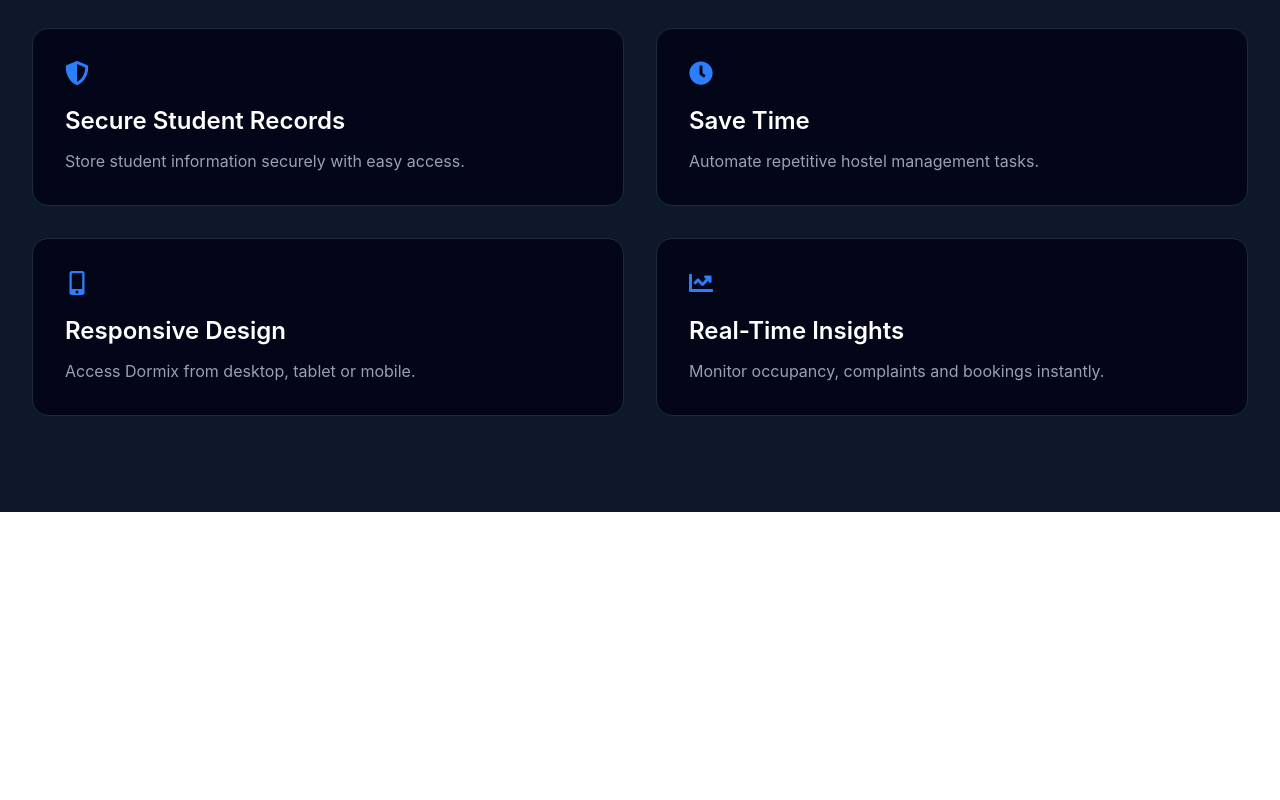
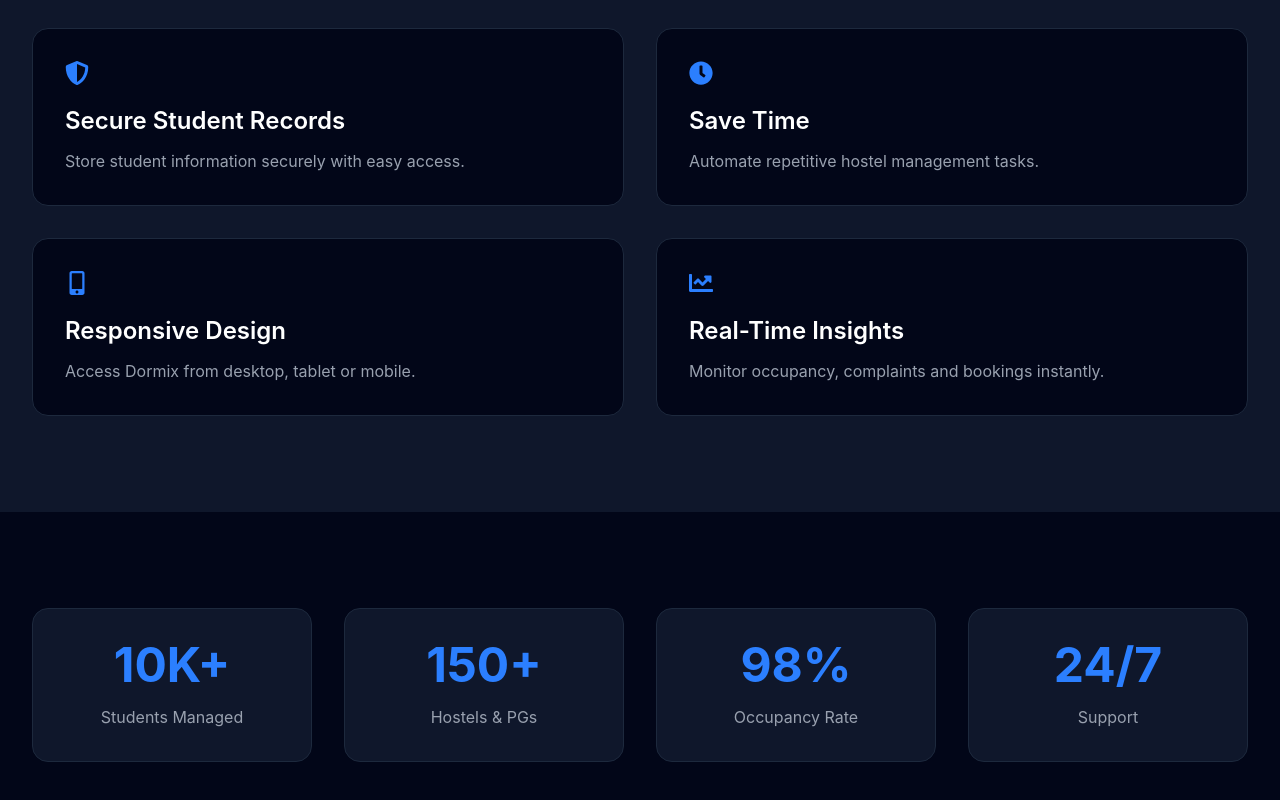
Before and after one commit to Manvi-Sinha/dormix, a React (Vite) app: page / in a window 1280 px wide. Shown: the part 1416-2216 px from the top of the page. Before the commit the page ends 1928 px from the top, so only its background shows below. Built offline with nearby package versions, Linux system fonts and the light colour scheme.

Commit message:
Add statistics section

```diff
--- /dev/null
+++ b/src/components/Stats.jsx
@@ -0,0 +1,49 @@
+function Stats() {
+  const stats = [
+    {
+      number: "10K+",
+      title: "Students Managed",
+    },
+    {
+      number: "150+",
+      title: "Hostels & PGs",
+    },
+    {
+      number: "98%",
+      title: "Occupancy Rate",
+    },
+    {
+      number: "24/7",
+      title: "Support",
+    },
+  ];
+
+  return (
+    <section className="bg-slate-950 text-white py-24">
+      <div className="max-w-7xl mx-auto px-8">
+
+        <div className="grid grid-cols-2 lg:grid-cols-4 gap-8">
+
+          {stats.map((stat) => (
+            <div
+              key={stat.title}
+              className="bg-slate-900 rounded-2xl p-8 text-center border border-slate-800 hover:border-blue-500 transition"
+            >
+              <h2 className="text-5xl font-bold text-blue-500">
+                {stat.number}
+              </h2>
+
+              <p className="mt-4 text-gray-400">
+                {stat.title}
+              </p>
+            </div>
+          ))}
+
+        </div>
+
+      </div>
+    </section>
+  );
+}
+
+export default Stats;
--- a/src/pages/Home.jsx
+++ b/src/pages/Home.jsx
@@ -2,6 +2,7 @@ import Navbar from "../components/Navbar";
 import Hero from "../components/Hero";
 import Features from "../components/Features";
 import WhyChoose from "../components/WhyChoose";
+import Stats from "../components/Stats";
 
 function Home() {
   return (
@@ -10,6 +11,7 @@ function Home() {
       <Hero />
       <Features />
       <WhyChoose />
+      <Stats />
     </>
   );
 }
```
